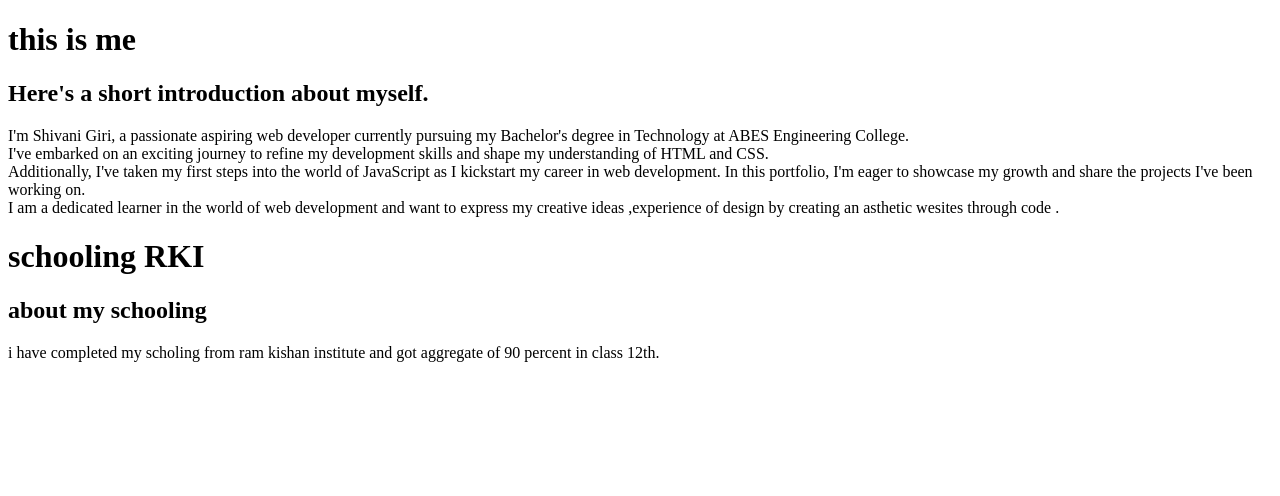
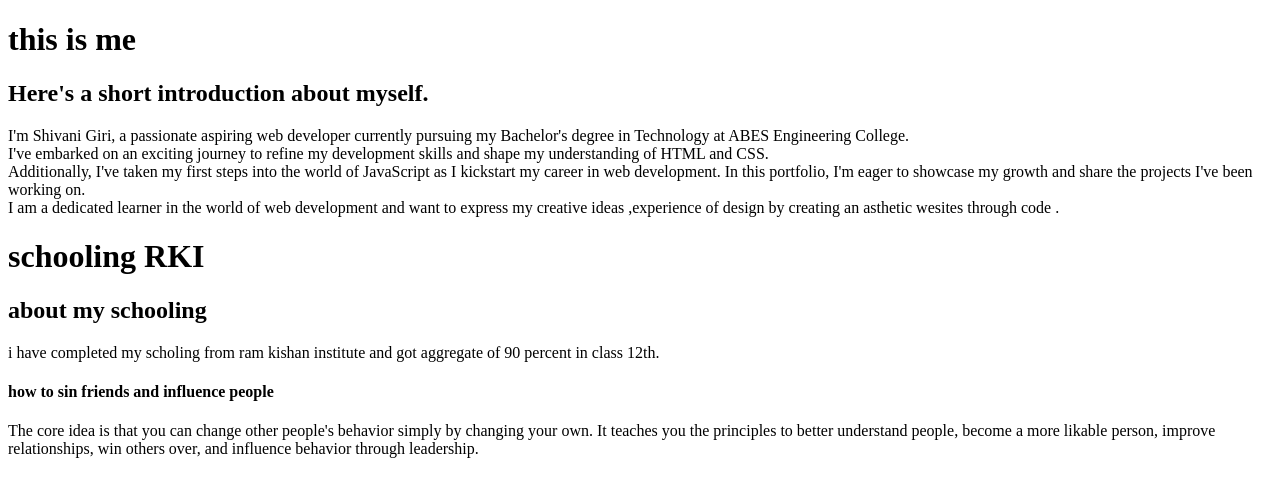
Before and after one commit to shevaniii/myfirstsite, a plain HTML site: page index.html in a window 1280 px wide. Drawn offline with Linux system fonts and the light colour scheme.

Commit message:
update  my fav-book summary

```diff
--- a/index.html
+++ b/index.html
@@ -23,5 +23,8 @@
     <h2>about my schooling</h2>
     <p>i have completed my scholing from ram kishan institute and got aggregate of 90 percent in class 12th.</p>
 
+    <h4>how to sin friends and influence people</h4>
+    <summary>The core idea is that you can change other people's behavior simply by changing your own. It teaches you the principles to better understand people, become a more likable person, improve relationships, win others over, and influence behavior through leadership.</summary>
+
 </body>
 </html>
```
